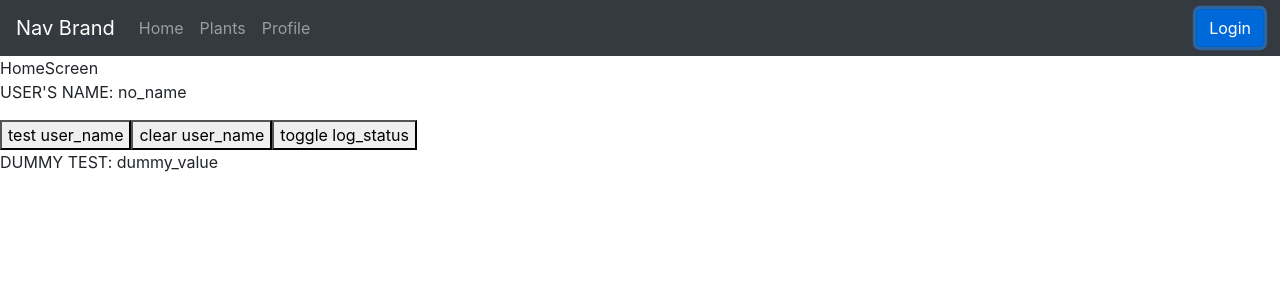
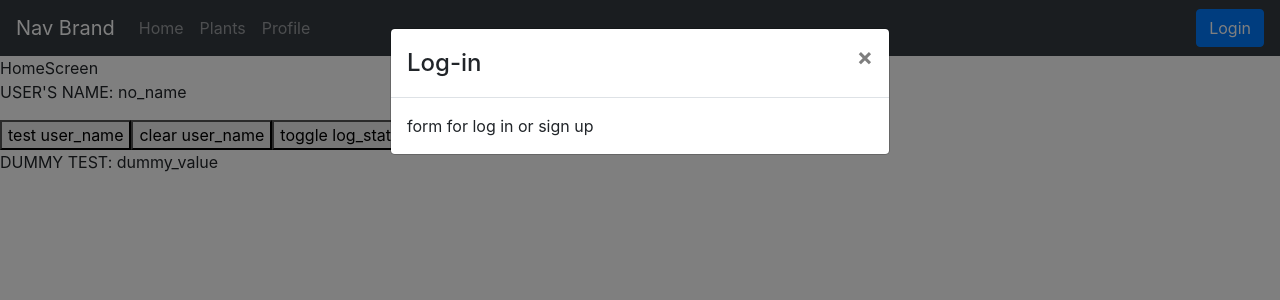
Before and after one commit to Domitalk/plantcd, a React (Create React App) app: page / in a window 1280 px wide. Both pictures are taken after a click on the button "Login". Shown: the top 300 px of the page. Built offline with nearby package versions, Linux system fonts and the light colour scheme.

Commit message:
move log in and log out functionality to a new button and add modal for log in and sign up into the same component

```diff
--- /dev/null
+++ b/src/components/LogModal.js
@@ -0,0 +1,38 @@
+import { useSelector, useDispatch } from 'react-redux'
+import { useState } from 'react'
+
+import Modal from 'react-bootstrap/Modal'
+import Button from 'react-bootstrap/Button'
+
+const LogButton = () => {
+    const dispatch = useDispatch();
+
+    const [show, setShow] = useState(false)
+
+    const { log_status } = useSelector(state => state.user)
+
+    const handleClose = () => setShow(false)
+    const handleShow = () => setShow(true)
+
+    const toggleLog = () => {
+        dispatch({ type: 'TOGGLE_LOG' })
+    }
+
+    return (
+        <>
+            <Button onClick={handleShow}>{log_status? `Logout` : `Login` }</Button>
+            <Modal show={show} onHide={handleClose}>
+                <Modal.Header closeButton>
+                    <Modal.Title>Log-in</Modal.Title>
+                </Modal.Header>
+                <Modal.Body>
+                    form for log in or sign up
+
+
+                </Modal.Body>
+            </Modal>
+        </>
+    )
+}
+
+export default LogButton;
--- a/src/components/NavigationBar.js
+++ b/src/components/NavigationBar.js
@@ -1,32 +1,36 @@
-import { useState } from 'react';
+// import { useState } from 'react';
+// import { useSelector, useDispatch } from 'react-redux'
+
+import LogModal from './LogModal'
+
+
 import Navbar from 'react-bootstrap/Navbar'
 import Nav from 'react-bootstrap/Nav'
-import Button from 'react-bootstrap/Button'
+// import Button from 'react-bootstrap/Button'
 
-import { useSelector, useDispatch } from 'react-redux'
 
 const NavigationBar = () => {
     // this should actually be a redux state check
     // const [logged, setLogged] = useState(false)
 
-    const dispatch = useDispatch();
-    const { log_status } = useSelector(state => state.user)
+    // const dispatch = useDispatch();
+    // const { log_status } = useSelector(state => state.user)
 
-    const toggleLog = () => {
-        dispatch({ type: 'TOGGLE_LOG' })
-    }
+    // const toggleLog = () => {
+    //     dispatch({ type: 'TOGGLE_LOG' })
+    // }
 
-    const loginOrLogoutButton = () => {
-        if (log_status) {
-            return (
-                <Button>Logout</Button>
-            )
-        } else {
-            return (
-                <Button>Login</Button>
-            )
-        }
-    }
+    // const loginOrLogoutButton = () => {
+    //     if (log_status) {
+    //         return (
+    //             <Button>Logout</Button>
+    //         )
+    //     } else {
+    //         return (
+    //             <Button>Login</Button>
+    //         )
+    //     }
+    // }
 
     return (
         <>
@@ -39,7 +43,8 @@ const NavigationBar = () => {
                     <Nav.Link href="/profile">Profile</Nav.Link>
                 </Nav>
                 {/* login will be a popup  */}
-                {loginOrLogoutButton()}
+                {/* {loginOrLogoutButton()} */}
+                <LogModal/>
             </Navbar>
         </>
     )
```
